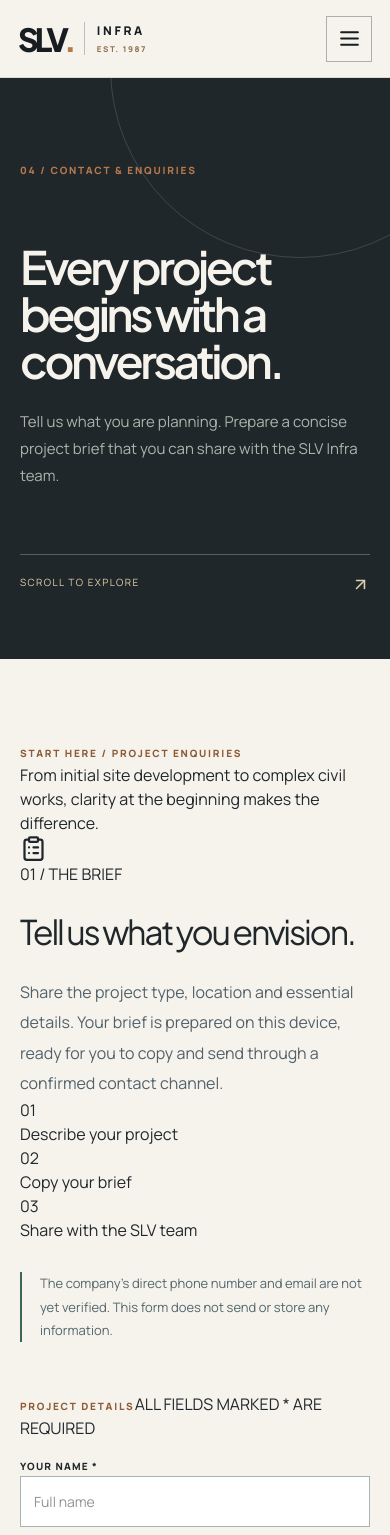
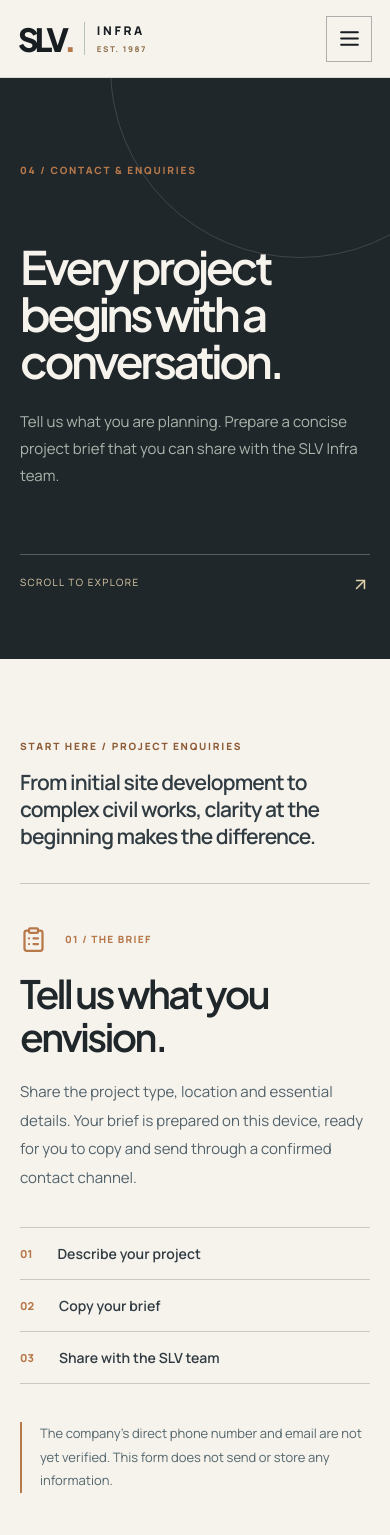
Before and after one commit to mkraja826/Slvinfra, a Next.js app: page /contact in a window 390 px wide. Shown: the top 1535 px of the page. Built offline with nearby package versions, Linux system fonts and the light colour scheme.

Commit message:
Polish responsive contact form and project enquiry editorial layout

```diff
--- a/src/app/globals.css
+++ b/src/app/globals.css
@@ -77,3 +77,22 @@ h1,h2,h3,h4{letter-spacing:-.065em}
 .services-outro{margin-top:65px;display:grid;gap:15px;border-top:1px solid #20272b45;padding-top:30px}.services-outro p{max-width:650px;font-size:clamp(19px,2.5vw,29px);line-height:1.5;color:#4c5a60;margin:0}
 .timeline{grid-template-columns:repeat(3,minmax(0,1fr));margin-top:70px}.timeline>div{border-top:2px solid #b7784a;padding-top:22px}.timeline strong{font-size:clamp(34px,5vw,64px);font-weight:600}
 @media(max-width:699px){.timeline{grid-template-columns:1fr}.about-statement{margin-top:65px}.services-lead{padding-bottom:38px}}
+
+
+/* Contact / industrial editorial enquiry */
+.contact-editorial-top{display:grid;gap:15px;align-items:start;padding-bottom:50px;border-bottom:1px solid #20272b38;margin-bottom:65px}
+.contact-editorial-top p{font-size:clamp(21px,3vw,36px);font-weight:600;letter-spacing:-.04em;line-height:1.3;max-width:760px;margin:0;color:#303b42}
+.contact-page-grid{align-items:start}.contact-aside{position:relative}.contact-symbol{display:flex;align-items:center;gap:18px;color:#b7784a;font-size:10px;font-weight:800;letter-spacing:.13em}
+.contact-aside-title{font-size:clamp(38px,5vw,68px);line-height:1.1;font-weight:600;max-width:550px}
+.contact-aside-copy{font-size:15px;max-width:470px}.contact-process{display:grid;gap:0;margin-top:35px;border-top:1px solid #20272b36}
+.contact-process>div{display:flex;align-items:center;gap:25px;border-bottom:1px solid #20272b36;padding:15px 0}
+.contact-process span{font-size:11px;font-weight:800;color:#b7784a}.contact-process p{margin:0;font-size:14px;font-weight:600;color:#303b42}
+.contact-disclosure{border-color:#b7784a;margin-top:38px}.contact-form-panel{background:#e9e5dd;padding:clamp(22px,3vw,48px);border:1px solid #20272b1c}
+.form-heading{display:flex;justify-content:space-between;gap:15px;flex-wrap:wrap;margin-bottom:22px}.form-heading>span:last-child{font-size:9px;letter-spacing:.07em;color:#68777d}
+.contact-form-split{display:grid;gap:14px}.contact-form-split>div{display:grid;gap:12px}
+.brief-form label{color:#303b42;display:block;font-size:10px}.brief-form input,.brief-form select,.brief-form textarea{border-color:#20272b50;background:#f6f3ed;transition:border-color .2s,box-shadow .2s}
+.brief-form input:focus,.brief-form select:focus,.brief-form textarea:focus{outline:2px solid #b7784a;outline-offset:1px}
+.input-with-icon{position:relative}.input-with-icon>svg{position:absolute;left:14px;top:17px;color:#68777d}.input-with-icon input{padding-left:43px}
+.brief-form button{background:#20272b;transition:background .2s}.brief-form button:hover{background:#3e4c53}.form-error{color:#a33e31!important}.form-feedback{color:#58666c!important}
+@media(min-width:900px){.contact-editorial-top{grid-template-columns:1fr 2fr;gap:45px}.contact-form-split{grid-template-columns:1fr 1fr;gap:16px}}
+@media(max-width:699px){.contact-editorial-top{margin-bottom:42px;padding-bottom:32px}.contact-form-panel{padding:22px}.contact-aside-title{font-size:clamp(38px,10vw,56px)}}
```
